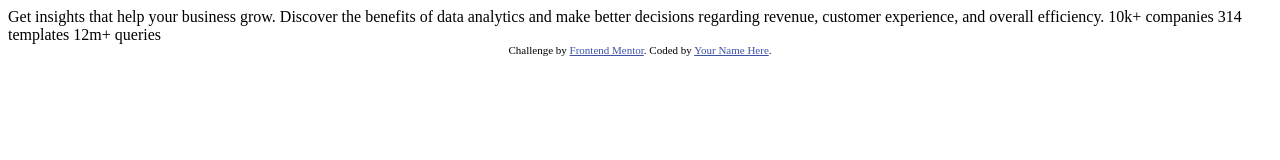
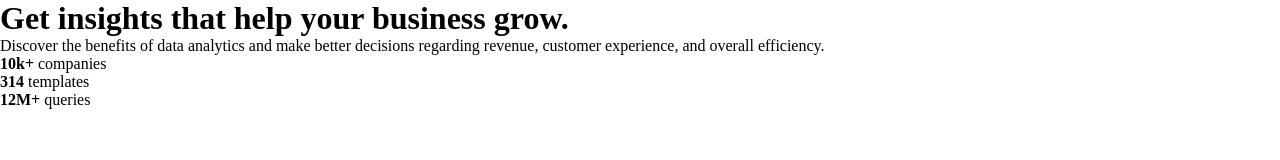
Before and after one commit to Nazaf64/stats-preview-single-page, a plain HTML site: page index.html in a window 1280 px wide. Drawn offline with Linux system fonts and the light colour scheme.

Commit message:
edited the HTML and added font links

```diff
--- a/index.html
+++ b/index.html
@@ -4,30 +4,43 @@
   <meta charset="UTF-8">
   <meta name="viewport" content="width=device-width, initial-scale=1.0"> <!-- displays site properly based on user's device -->
 
-  <link rel="icon" type="image/png" sizes="32x32" href="./images/favicon-32x32.png">
+  <!-- <link rel="icon" type="image/png" sizes="32x32" href="./images/favicon-32x32.png"> -->
+
+  <link rel="preconnect" href="https://fonts.gstatic.com">
+  <link href="https://fonts.googleapis.com/css2?family=Inter:wght@400;700&family=Lexend+Deca&display=swap" rel="stylesheet">
+
+  <link rel="stylesheet" href="style.css">
 
   <title>Frontend Mentor | Stats preview card component</title>
 
   <!-- Feel free to remove these styles or customise in your own stylesheet 👍 -->
-  <style>
+  <!-- <style>
     .attribution { font-size: 11px; text-align: center; }
     .attribution a { color: hsl(228, 45%, 44%); }
-  </style>
+  </style> -->
 </head>
+
 <body>
 
-  Get insights that help your business grow.
+  <h1>Get <span>insights</span> that help your business grow.</h1>
 
-  Discover the benefits of data analytics and make better decisions regarding revenue, customer
-  experience, and overall efficiency.
+  <p>Discover the benefits of data analytics and make better decisions regarding revenue, customer experience, and overall efficiency.</p>
 
-  10k+ companies
-  314 templates
-  12m+ queries
 
-  <div class="attribution">
+  <!-- <div>10k+ companies</div>
+  <div>314 templates</div>
+  <div>12m+ queries</div> -->
+
+  <ul style="list-style: none;">
+    <li><strong>10k+</strong> companies</li>
+    <li><strong>314</strong> templates</li>
+    <li><strong>12M+</strong> queries</li>
+  </ul>
+
+
+  <!-- <div class="attribution">
     Challenge by <a href="https://www.frontendmentor.io?ref=challenge" target="_blank">Frontend Mentor</a>.
     Coded by <a href="#">Your Name Here</a>.
-  </div>
+  </div> -->
 </body>
 </html>
--- a/style.css
+++ b/style.css
@@ -0,0 +1,8 @@
+*{
+    padding: 0;
+    margin: 0;
+}
+
+
+/* font-family: 'Inter', sans-serif; */
+/* font-family: 'Lexend Deca', sans-serif; */
```
